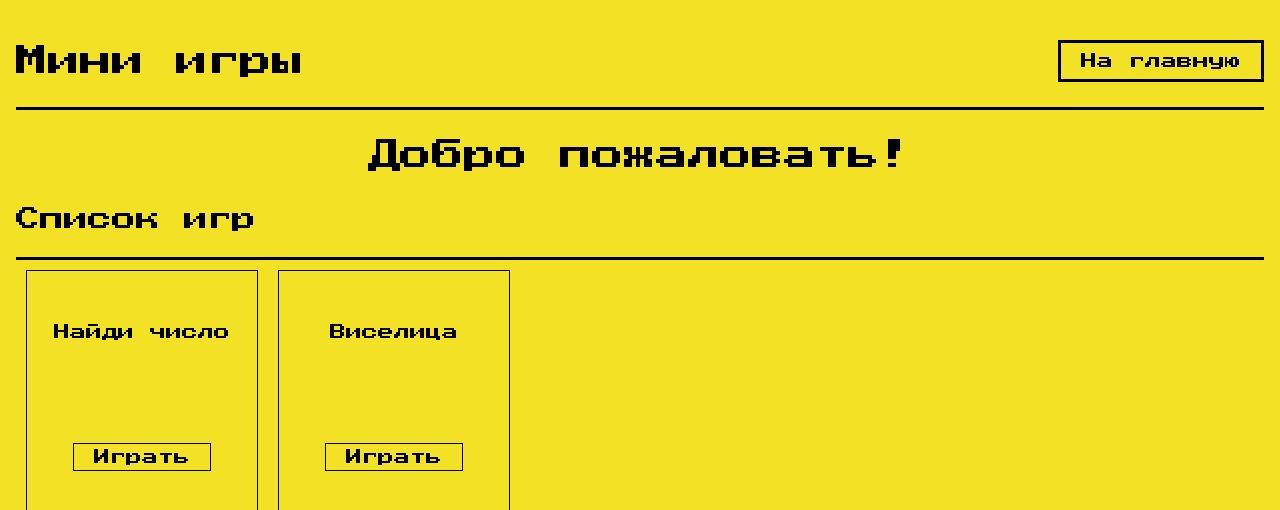
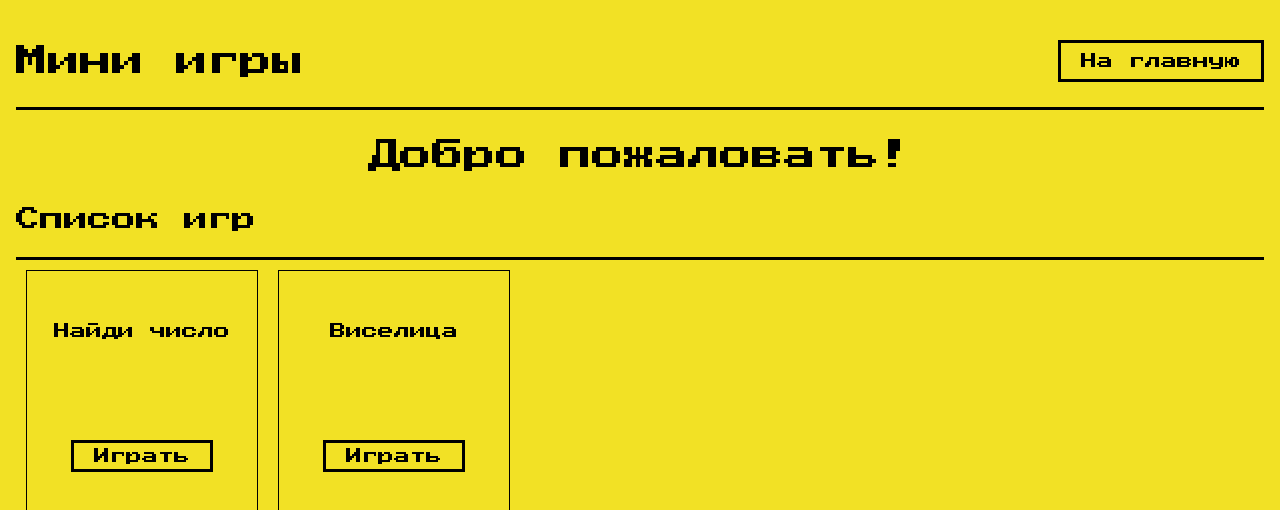
Before and after one commit to evasyukov/mini-games, a Vue app: page / in a window 1280 px wide. Shown: the top 510 px of the page. Built offline with nearby package versions, Linux system fonts and the light colour scheme.

Commit message:
стили кнопки вынесены в общие

```diff
--- a/src/App.vue
+++ b/src/App.vue
@@ -1,5 +1,5 @@
 <template>
-  <Header :gameList="gameList" />
+  <Header />
   <router-view></router-view>
 </template>
 
--- a/src/components/GuessNumber.vue
+++ b/src/components/GuessNumber.vue
@@ -208,18 +208,6 @@ p {
 }
 
 button {
-  padding: 10px 20px;
-
-  font-size: 16px;
-  color: #000;
-  background: none;
-
-  border: 3px solid #000;
-
-  cursor: pointer;
-
-  transition: all 0.5s ease 0s;
-
   &:disabled {
     cursor: not-allowed;
     opacity: 0.5;
@@ -229,10 +217,5 @@ button {
       color: #000;
     }
   }
-
-  &:hover {
-    background: #000;
-    color: #fff;
-  }
 }
 </style>
--- a/src/components/Header.vue
+++ b/src/components/Header.vue
@@ -49,25 +49,6 @@ const switcherList = () => {
 
     position: relative;
 
-    button {
-      padding: 10px 20px;
-
-      font-size: 16px;
-      color: #000;
-      background: none;
-
-      border: 3px solid #000;
-
-      cursor: pointer;
-
-      transition: all 0.5s ease 0s;
-
-      &:hover {
-        background: #000;
-        color: #fff;
-      }
-    }
-
     ul {
       position: absolute;
       right: 120px;
--- a/src/components/HomeView.vue
+++ b/src/components/HomeView.vue
@@ -1,7 +1,4 @@
 <template>
-  <!-- <router-link to="/guess-number">Найди число</router-link>
-  <RouterLink to="/gallows">Виселица</RouterLink> -->
-
   <div class="home">
     <div class="home__title">
       <h1>Добро пожаловать!</h1>
@@ -13,8 +10,8 @@
 
     <div class="home__games">
       <div class="home__game" v-for="game in gameList" :key="game.id">
-        <p class="name"> {{ game.name }}</p>
-        <router-link :to="`/${ game.path}`">
+        <p class="name">{{ game.name }}</p>
+        <router-link :to="`/${game.path}`">
           <button @click="switcherList">Играть</button>
         </router-link>
       </div>
@@ -77,21 +74,6 @@ const gameList = ref([
 
     button {
       padding: 5px 20px;
-
-      font-size: 16px;
-      color: #000;
-      background: none;
-
-      border: 1px solid #000;
-
-      cursor: pointer;
-
-      transition: all 0.5s ease 0s;
-
-      &:hover {
-        background: #000;
-        color: #fff;
-      }
     }
   }
 }
--- a/src/style.scss
+++ b/src/style.scss
@@ -34,5 +34,19 @@ input[type="number"] {
 
 button {
   font-family: "Press Start 2P", serif;
+  font-size: 16px;
+  color: #000;
+
+  background: none;
+  border: 3px solid #000;
+
+  padding: 10px 20px;
   user-select: none;
+  cursor: pointer;
+  transition: 0.5s ease 0s;
+
+  &:hover {
+    background: #000;
+    color: #fff;
+  }
 }
```
